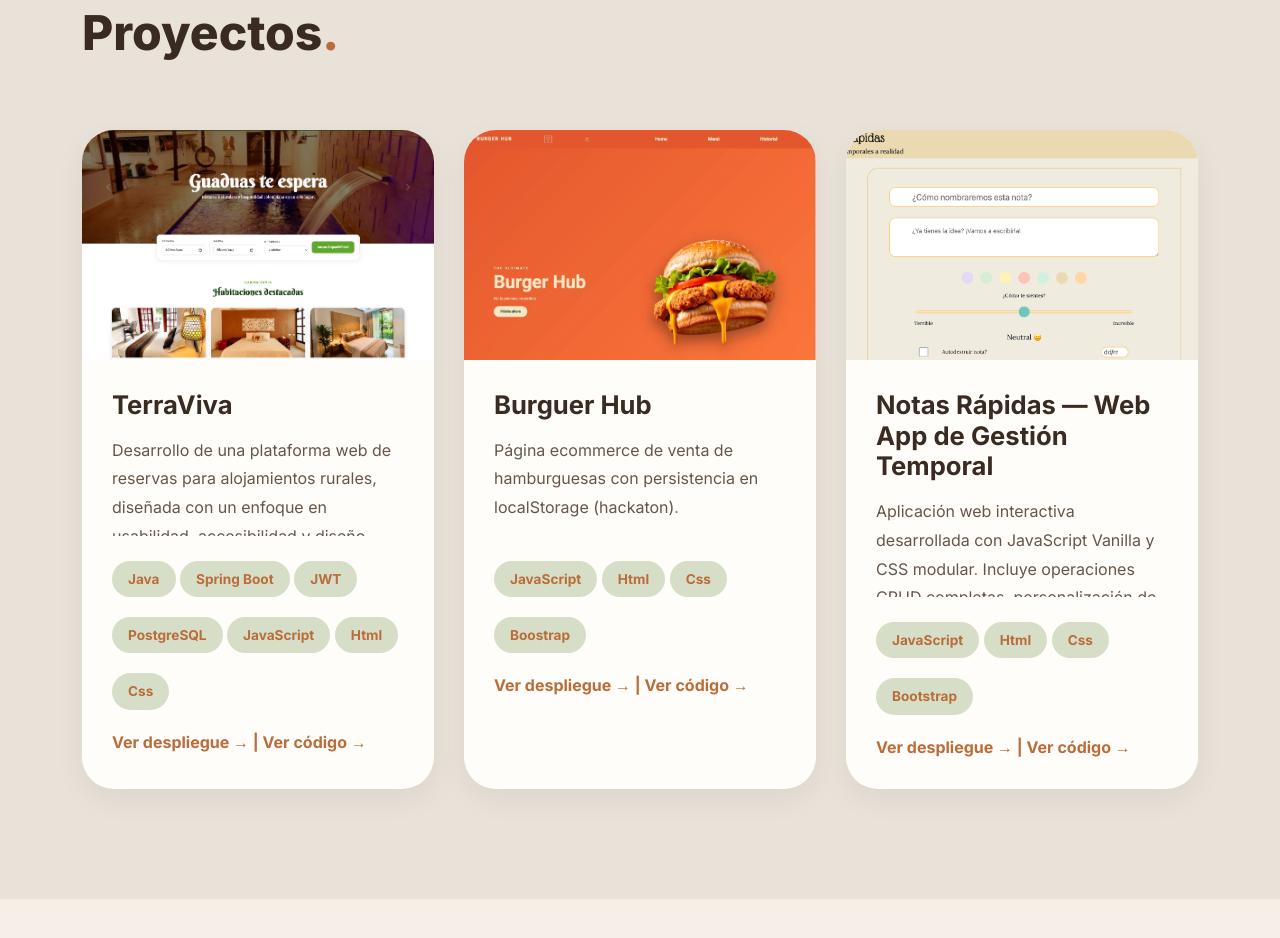
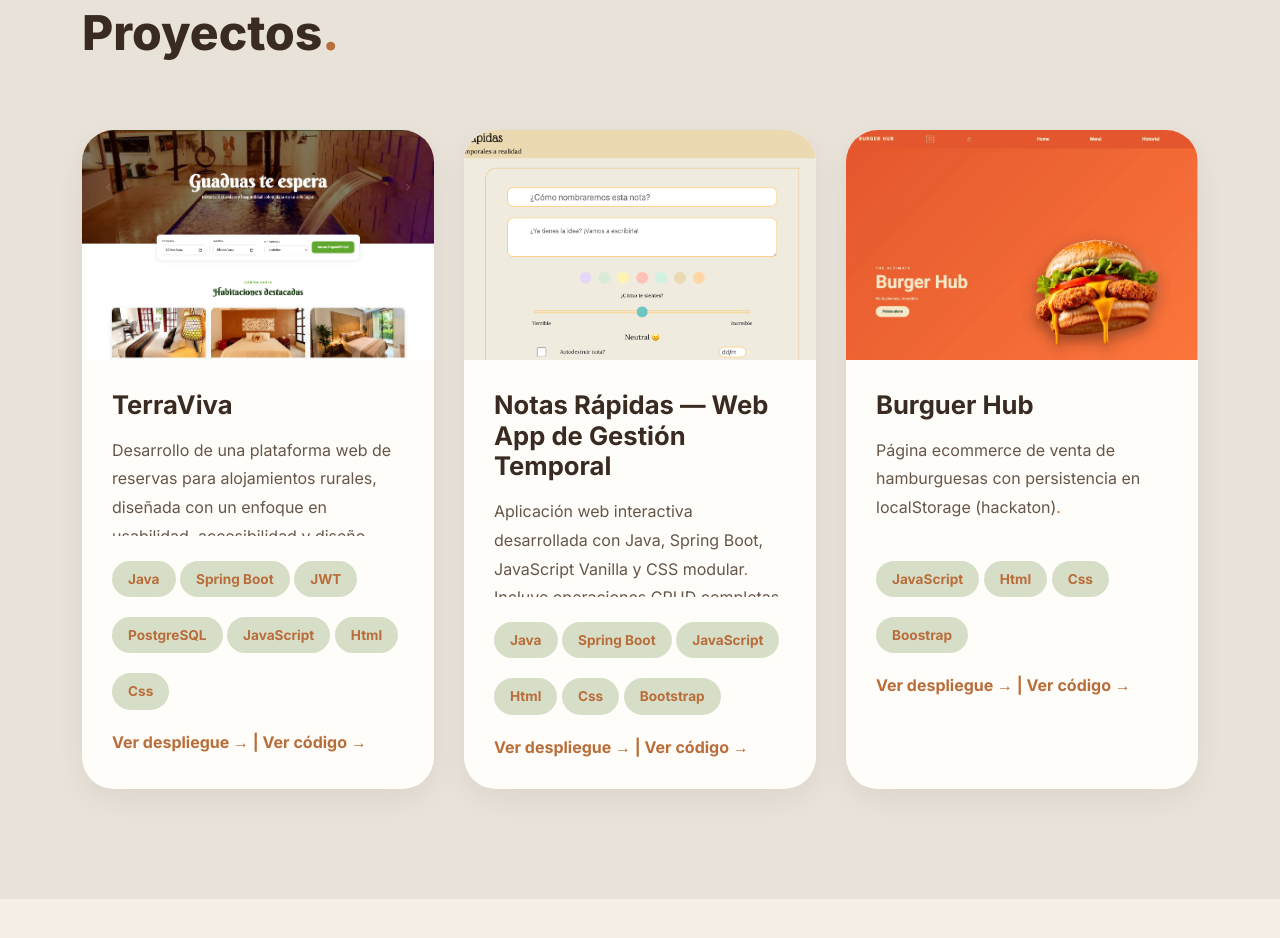
Before and after one commit to Fasalpa/Portafolio-FaSalPa, a website: page index.html in a window 1280 px wide. Shown: the part 939-1877 px from the top of the page. Drawn offline with nearby package versions, Linux system fonts and the light colour scheme.

Commit message:
style: cambiar descripción de notas rápidas y posición

```diff
--- a/idiomas/eng.json
+++ b/idiomas/eng.json
@@ -17,7 +17,7 @@
   "proyectosH2": "Projects<span class=\"puntos\">.</span>",
   "proyectosDescripcionTerraViva": "Development of a web booking platform for rural accommodations, designed with a focus on usability, accessibility, and responsive design<span class=\"puntos\">.</span>",
   "proyectosDescripcionBurgueHub": "E-commerce website for a burger shop with localStorage persistence (hackathon project)<span class=\"puntos\">.</span>",
-  "proyectosDescripcionNotasRapidas": "Interactive web application developed with Vanilla JavaScript and modular CSS<span class=\"puntos\">.</span> Includes full CRUD operations, theme customization, mood tracking, and advanced time logic (locked capsules and real-time self-destruction with persistence to local storage).<span class=\"puntos\">.</span>",
+  "proyectosDescripcionNotasRapidas": "Interactive web application developed with Java, Spring Boot, Vanilla JavaScript and modular CSS<span class=\"puntos\">.</span> Includes full CRUD operations, theme customization, mood tracking, and advanced time logic (locked capsules and real-time self-destruction with persistence to Render)<span class=\"puntos\">.</span>",
 
   "verDespliegue": "View demo → | ",
   "verCodigo": "View on GitHub → ",
--- a/idiomas/esp.json
+++ b/idiomas/esp.json
@@ -17,7 +17,7 @@
   "proyectosH2": "Proyectos<span class=\"puntos\">.</span>",
   "proyectosDescripcionTerraViva": "Desarrollo de una plataforma web de reservas para alojamientos rurales, diseñada con un enfoque en usabilidad, accesibilidad y diseño responsivo<span class=\"puntos\">.</span>",
   "proyectosDescripcionBurgueHub": "Página ecommerce de venta de hamburguesas con persistencia en localStorage (hackaton)<span class=\"puntos\">.</span>",
-  "proyectosDescripcionNotasRapidas": "Aplicación web interactiva desarrollada con JavaScript Vanillay CSS modular<span class=\"puntos\">.</span> Incluye operaciones CRUD completas,personalización de temas, seguimiento del estado de ánimo, ylógica temporal avanzada (cápsulas bloqueadas yautodestrucción en tiempo real con persistencia en localStorage)<span class=\"puntos\">.</span>",
+  "proyectosDescripcionNotasRapidas": "Aplicación web interactiva desarrollada con Java, Spring Boot, JavaScript Vanilla y CSS modular<span class=\"puntos\">.</span> Incluye operaciones CRUD completas,personalización de temas, seguimiento del estado de ánimo, ylógica temporal avanzada (cápsulas bloqueadas y autodestrucción en tiempo real con persistencia en Render)<span class=\"puntos\">.</span>",
 
   "verDespliegue": "Ver despliegue → |",
   "verCodigo": "Ver código →",
@@ -43,7 +43,7 @@
   "educacionTecnico": "Técnico en Sistemas",
   "educacionTecnicoDescripcion": "Primer acercamiento al mundo tecnológico, soporte y mantenimiento de equipos y switch.",
   "educacionTecnologo": "Tecnólogo en Gestión de Redes de Datos",
-  "educacionTecnologoDescripcion": "TRedes, servidores, infraestructura y resolución de problemas técnicos<span class=\"puntos\">.</span>",
+  "educacionTecnologoDescripcion": "Redes, servidores, infraestructura y resolución de problemas técnicos<span class=\"puntos\">.</span>",
   "educacionPlatzi": "Desarrollador Full Stack",
   "educacionPlatziDescripcion": "Formación continua en Platzi, enfocada en desarrollo Full Stack, actualización tecnológica y el fortalecimiento constante de habilidades prácticas<span class=\"puntos\">.</span>",
   "educacionEstado": "En proceso",
--- a/index.html
+++ b/index.html
@@ -265,6 +265,55 @@
                 </a>
               </div>
             </div>
+            <div class="project-card">
+              <img
+                src="assets/Notas-Rapidas.png"
+                alt="Captura de pantalla de la aplicación Time Capsule Notes"
+              />
+
+              <div class="project-content">
+                <h3>Notas Rápidas — Web App de Gestión Temporal</h3>
+
+                <p
+                  id="proyectosDescripcionNotasRapidas"
+                  class="espacioDescripcion"
+                >
+                  Aplicación web interactiva desarrollada con Java, Spring Boot,
+                  JavaScript Vanilla y CSS modular<span class="puntos">.</span>
+                  Incluye operaciones CRUD completas, personalización de temas,
+                  seguimiento del estado de ánimo, y lógica temporal avanzada
+                  (cápsulas bloqueadas y autodestrucción en tiempo real en
+                  Render)<span class="puntos">.</span>
+                </p>
+
+                <div class="container-tecnologias">
+                  <div class="where-study">Java</div>
+                  <div class="where-study">Spring Boot</div>
+                  <div class="where-study">JavaScript</div>
+                  <div class="where-study">Html</div>
+                  <div class="where-study">Css</div>
+                  <div class="where-study">Bootstrap</div>
+                </div>
+
+                <a
+                  class="verDespliegue"
+                  href="https://fasalpa.github.io/notas-rapidas/"
+                  target="_blank"
+                  aria-label="Ver el sitio web desplegado de Notas Rápidas (se abre en una nueva pestaña)"
+                >
+                  Ver despliegue → |
+                </a>
+
+                <a
+                  class="verCodigo"
+                  href="https://github.com/Fasalpa/notas-rapidas"
+                  target="_blank"
+                  aria-label="Ver el código fuente de Notas Rápidas en GitHub (se abre en una nueva pestaña)"
+                >
+                  Ver código →
+                </a>
+              </div>
+            </div>
 
             <div class="project-card">
               <img
@@ -301,54 +350,6 @@
                   href="https://github.com/Fasalpa/Burguer-Hub"
                   target="_blank"
                   aria-label="Ver el código fuente de Burger Hub en GitHub (se abre en una nueva pestaña)"
-                >
-                  Ver código →
-                </a>
-              </div>
-            </div>
-
-            <div class="project-card">
-              <img
-                src="assets/Notas-Rapidas.png"
-                alt="Captura de pantalla de la aplicación Time Capsule Notes"
-              />
-
-              <div class="project-content">
-                <h3>Notas Rápidas — Web App de Gestión Temporal</h3>
-
-                <p
-                  id="proyectosDescripcionNotasRapidas"
-                  class="espacioDescripcion"
-                >
-                  Aplicación web interactiva desarrollada con JavaScript Vanilla
-                  y CSS modular<span class="puntos">.</span> Incluye operaciones
-                  CRUD completas, personalización de temas, seguimiento del
-                  estado de ánimo, y lógica temporal avanzada (cápsulas
-                  bloqueadas y autodestrucción en tiempo real con persistencia
-                  en localStorage)<span class="puntos">.</span>
-                </p>
-
-                <div class="container-tecnologias">
-                  <div class="where-study">JavaScript</div>
-                  <div class="where-study">Html</div>
-                  <div class="where-study">Css</div>
-                  <div class="where-study">Bootstrap</div>
-                </div>
-
-                <a
-                  class="verDespliegue"
-                  href="https://fasalpa.github.io/notas-rapidas/"
-                  target="_blank"
-                  aria-label="Ver el sitio web desplegado de Notas Rápidas (se abre en una nueva pestaña)"
-                >
-                  Ver despliegue → |
-                </a>
-
-                <a
-                  class="verCodigo"
-                  href="https://github.com/Fasalpa/notas-rapidas"
-                  target="_blank"
-                  aria-label="Ver el código fuente de Notas Rápidas en GitHub (se abre en una nueva pestaña)"
                 >
                   Ver código →
                 </a>
```
